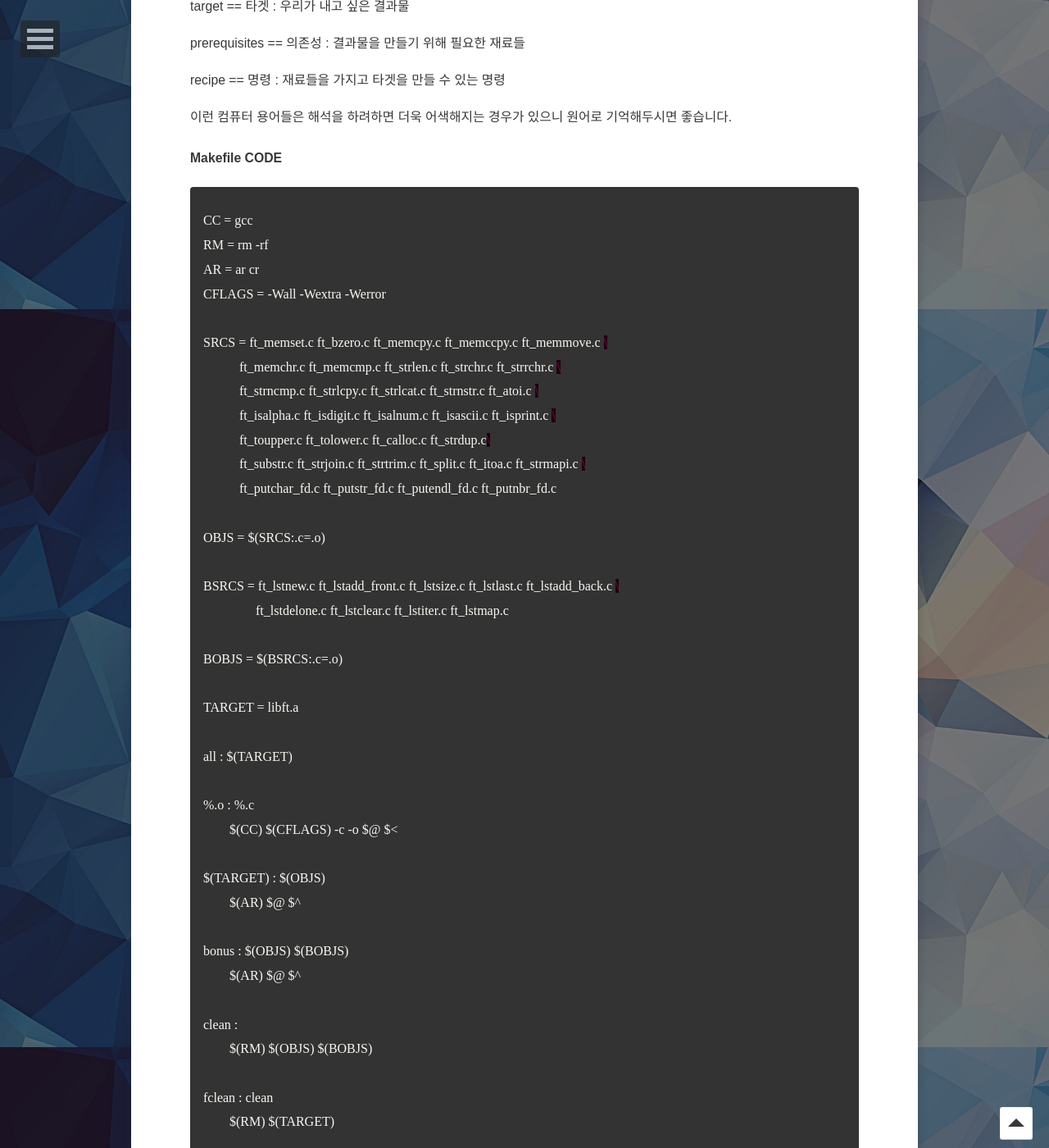
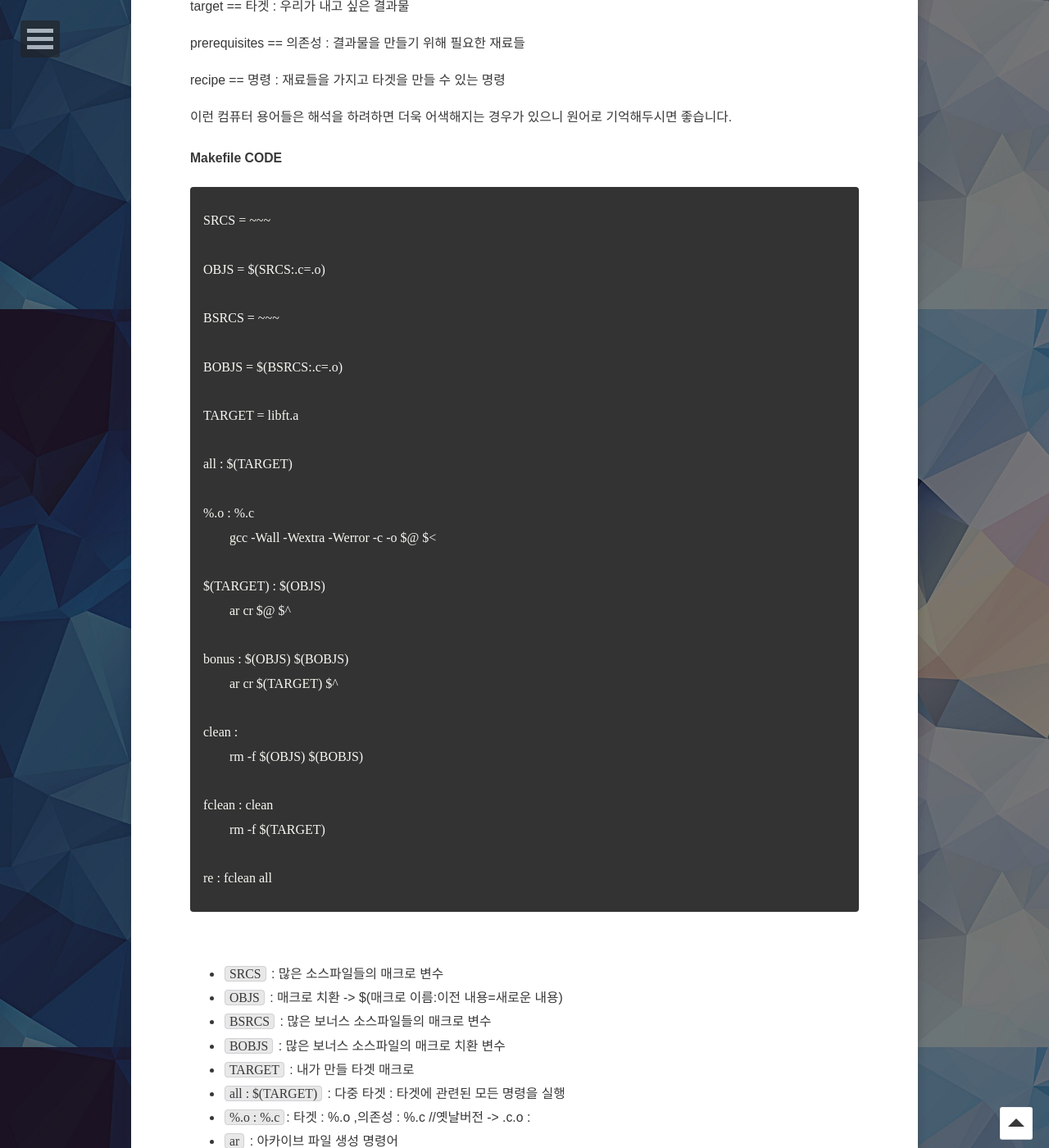
Before and after one commit to 2unbini/2unbini.github.io, a Jekyll site: the page built from _posts/42_LIBFT/2021-05-09-makefile.md, in a window 1280 px wide and 1400 px high, scrolled down 2323 px. Shown: the whole window at 82% size. Built offline with Jekyll 4.4.1, drawn with Linux system fonts in a browser that asks for light colours; some web fonts are replaced; comment, search, counter and statistics services are not loaded; some of the changed text lies outside the part shown.

Commit message:
Update 2021-05-09-makefile.md

```diff
--- a/_posts/42_LIBFT/2021-05-09-makefile.md
+++ b/_posts/42_LIBFT/2021-05-09-makefile.md
@@ -81,23 +81,11 @@ recipe == 명령	     : 재료들을 가지고 타겟을 만들 수 있는 명
 
 #### Makefile CODE
 {% highlight markdown %}
-CC = gcc
-RM = rm -rf
-AR = ar cr
-CFLAGS = -Wall -Wextra -Werror
-
-SRCS = ft_memset.c ft_bzero.c ft_memcpy.c ft_memccpy.c ft_memmove.c \
-	   ft_memchr.c ft_memcmp.c ft_strlen.c ft_strchr.c ft_strrchr.c \
-	   ft_strncmp.c ft_strlcpy.c ft_strlcat.c ft_strnstr.c ft_atoi.c \
-	   ft_isalpha.c ft_isdigit.c ft_isalnum.c ft_isascii.c ft_isprint.c \
-	   ft_toupper.c ft_tolower.c ft_calloc.c ft_strdup.c\
-	   ft_substr.c ft_strjoin.c ft_strtrim.c ft_split.c ft_itoa.c ft_strmapi.c \
-	   ft_putchar_fd.c ft_putstr_fd.c ft_putendl_fd.c ft_putnbr_fd.c
+SRCS = ~~~
 
 OBJS = $(SRCS:.c=.o)
 
-BSRCS = ft_lstnew.c ft_lstadd_front.c ft_lstsize.c ft_lstlast.c ft_lstadd_back.c \
-		ft_lstdelone.c ft_lstclear.c ft_lstiter.c ft_lstmap.c
+BSRCS = ~~~
 
 BOBJS = $(BSRCS:.c=.o)
 
@@ -106,22 +94,38 @@ TARGET = libft.a
 all : $(TARGET)
 
 %.o : %.c
-	$(CC) $(CFLAGS) -c -o $@ $<
+	gcc -Wall -Wextra -Werror -c -o $@ $<
 
 $(TARGET) : $(OBJS)
-	$(AR) $@ $^
+	ar cr $@ $^
 
 bonus : $(OBJS) $(BOBJS)
-	$(AR) $@ $^
+	ar cr $(TARGET) $^
 
 clean :
-	$(RM) $(OBJS) $(BOBJS)
+	rm -f $(OBJS) $(BOBJS)
 
 fclean : clean
-	$(RM) $(TARGET)
+	rm -f $(TARGET)
 
 re : fclean all
-
-.PHONY : all bonus clean fclean re
 {% endhighlight %}
 <br />
+
+* `SRCS`   	    : 많은 소스파일들의 매크로 변수
+* `OBJS`    	    : 매크로 치환 -> $(매크로 이름:이전 내용=새로운 내용)
+* `BSRCS`  	    : 많은 보너스 소스파일들의 매크로 변수
+* `BOBJS`  	    : 많은 보너스 소스파일의 매크로 치환 변수
+* `TARGET` 	    : 내가 만들 타겟 매크로
+* `all : $(TARGET)` : 다중 타겟 : 타겟에 관련된 모든 명령을 실행
+* `%.o : %.c`: 타겟  : %.o ,의존성 : %.c //옛날버전 -> .c.o :
+*  `ar` 	    : 아카이브 파일 생성 명령어
+*  `c옵션` 	   : 새 아카이브 생성 (덮어씀)
+*  `c옵션` 	   : 파일들을 추가 해줄수 있는 옵션
+*  `$@` 	    : 타겟을 의미하는 자동 변수
+*  `$<` 	    : 의존성중에 첫번째를 의미하는 자동 변수
+*  `$<` 	    : 의존성의 모든 파일을 의미하는 자동 변수
+*  `bonus` 	    : bonus 파일을 아카이브에 추가하는 룰을 추가
+*  `clean` 	    : 오브젝트 파일을 삭제하는 룰을 추가
+*  `fclean`  	    : 아카이브 파일도 삭제하는 룰을 추가
+*  `re` 	    : fclean을 실행하고 all 타겟을 실행하는 룰을 추가
```
